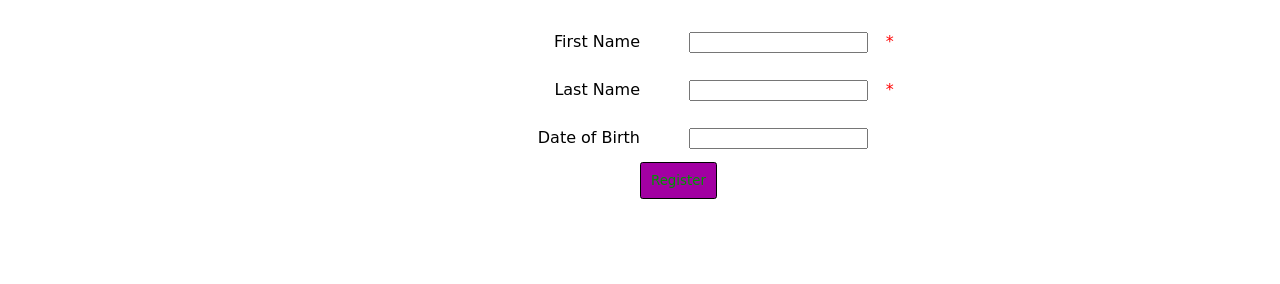
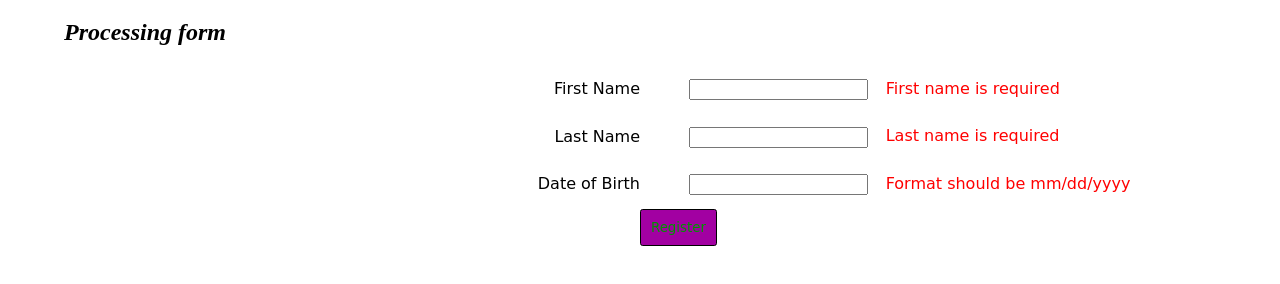
Before and after one commit to JordanRabold/Form-Validation-Advanced-Javascript, a plain HTML site: page index.html in a window 1280 px wide. Both pictures are taken after a click on the button "Register". Shown: the part 62-346 px from the top of the page. Drawn offline with Linux system fonts and the light colour scheme; a web font is replaced by a local one.

Commit message:
added h2 element using JS

```diff
--- a/css/site.css
+++ b/css/site.css
@@ -43,6 +43,10 @@ form button{
     margin-left: 50%;
 }
 
+.message{
+    font-style: italic;
+}
+
 @media only screen and (max-width: 475px){
     form label{
         text-align: left;
--- a/index.html
+++ b/index.html
@@ -26,7 +26,7 @@
 
         <label for="dob">Date of Birth</label>
         <input id="dob" type="text">
-        <span id="dob-span"></span>
+        <span data required id="dob-span">*</span>
 
         <button type="button">Register</button>
     </form>
--- a/js/main.js
+++ b/js/main.js
@@ -3,16 +3,21 @@ window.onload = function () {
     formBtn.onclick = main;
 };
 function main() {
+    resetErrorMessages();
+    var msgHeading = document.createElement("h2");
+    msgHeading.innerText = "Processing form";
+    msgHeading.setAttribute("class", "message");
+    var h1 = document.querySelector("h1");
+    h1.insertAdjacentElement("afterend", msgHeading);
     validateTxtInput("first-name", "First name is required");
     validateTxtInput("last-name", "Last name is required");
     ValidateDobInput();
-    resetErrorMessages();
 }
 function ValidateDobInput() {
     var dobBox = document.getElementById("dob");
     var dob = dobBox.value;
     if (!isDateValid(dob)) {
-        var errSpan = document.getElementById("dob-span");
+        var errSpan = dobBox.nextElementSibling;
         errSpan.innerHTML = "Format should be mm/dd/yyyy";
     }
 }
```
Also changed, not shown: 1 other file.
